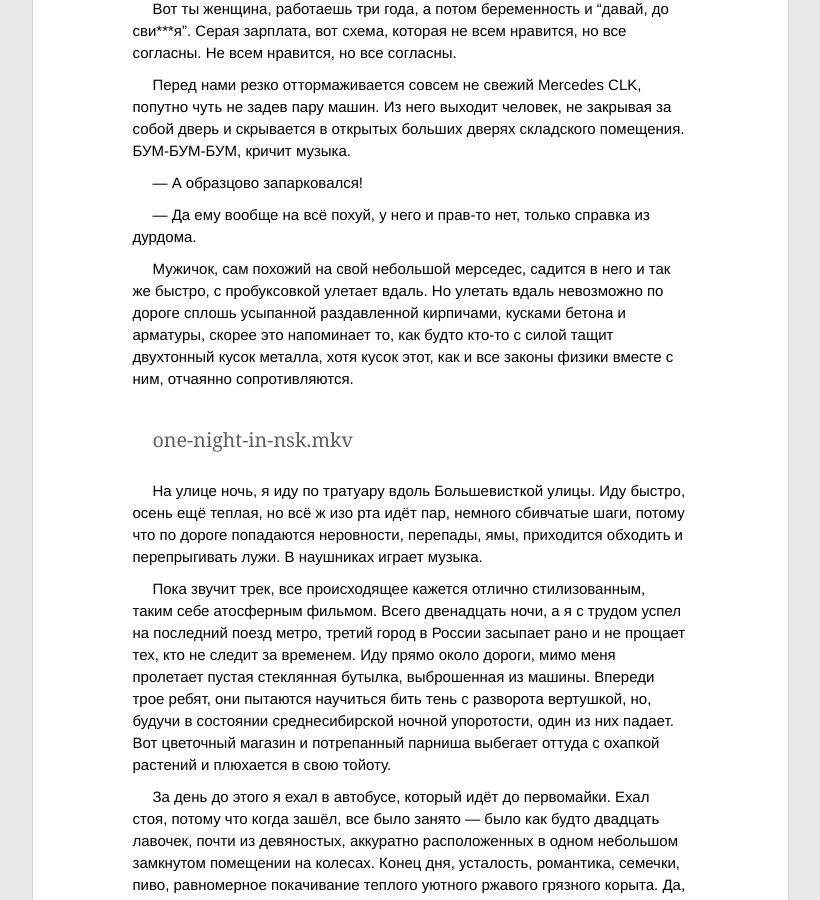
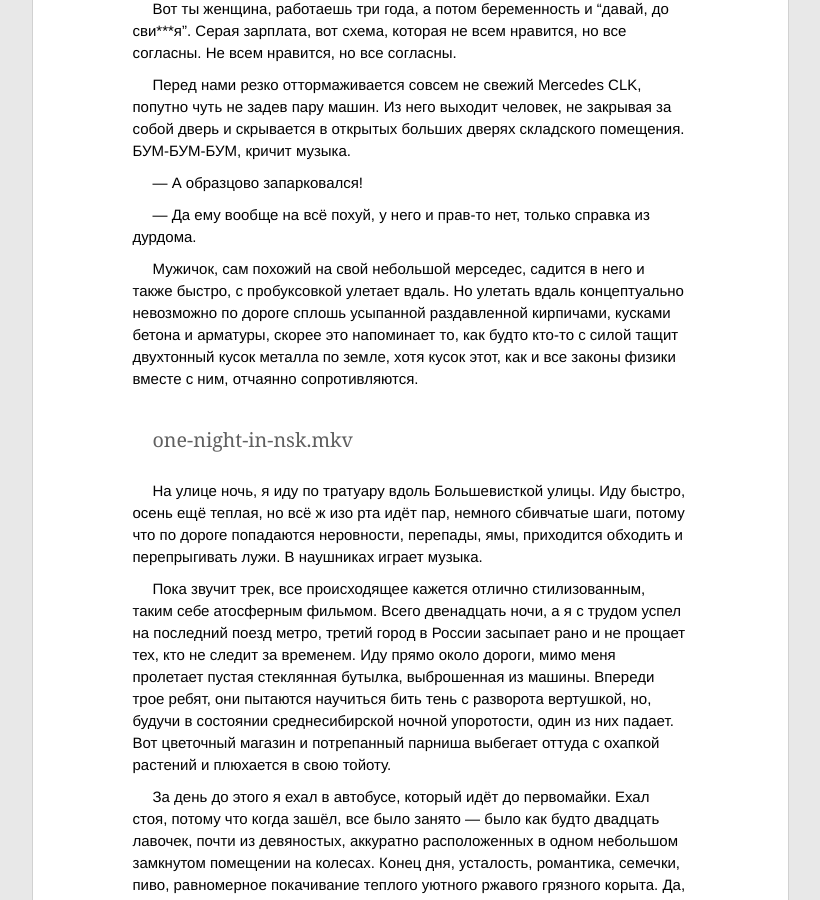
Before and after one commit to ptmt/ptmt.github.com, a Jekyll site: the page built from _posts/2012-10-4-life-as-a-service.md, in a window 1280 px wide and 900 px high, scrolled down 2338 px. Shown: the whole window, without its empty margins (230-1050 px from the left). Built offline with Jekyll 4.4.1, drawn with Linux system fonts in a browser that asks for light colours; Markdown is read by kramdown in place of the engine named in the settings; some of the changed text lies outside the part shown.

Commit message:
Update _posts/2012-10-4-life-as-a-service.md

```diff
--- a/_posts/2012-10-4-life-as-a-service.md
+++ b/_posts/2012-10-4-life-as-a-service.md
@@ -44,7 +44,7 @@ title: Наш хостер
 
 — Да ему вообще на всё похуй, у него и прав-то нет, только справка из дурдома.
 
-Мужичок, сам похожий на свой небольшой мерседес, садится в него и так же быстро, с пробуксовкой улетает вдаль. Но улетать вдаль невозможно по дороге сплошь усыпанной раздавленной кирпичами, кусками бетона и арматуры, скорее это напоминает то, как будто кто-то с силой тащит двухтонный кусок металла, хотя кусок этот, как и все законы физики вместе с ним, отчаянно сопротивляются.
+Мужичок, сам похожий на свой небольшой мерседес, садится в него и также быстро, с пробуксовкой улетает вдаль. Но улетать вдаль концептуально невозможно по дороге сплошь усыпанной раздавленной кирпичами, кусками бетона и арматуры, скорее это напоминает то, как будто кто-то с силой тащит двухтонный кусок металла по земле, хотя кусок этот, как и все законы физики вместе с ним, отчаянно сопротивляются.
 
 ##one-night-in-nsk.mkv
 
```
Also changed, not shown: other parts of _posts/2012-10-4-life-as-a-service.md (+1 -1 lines).
